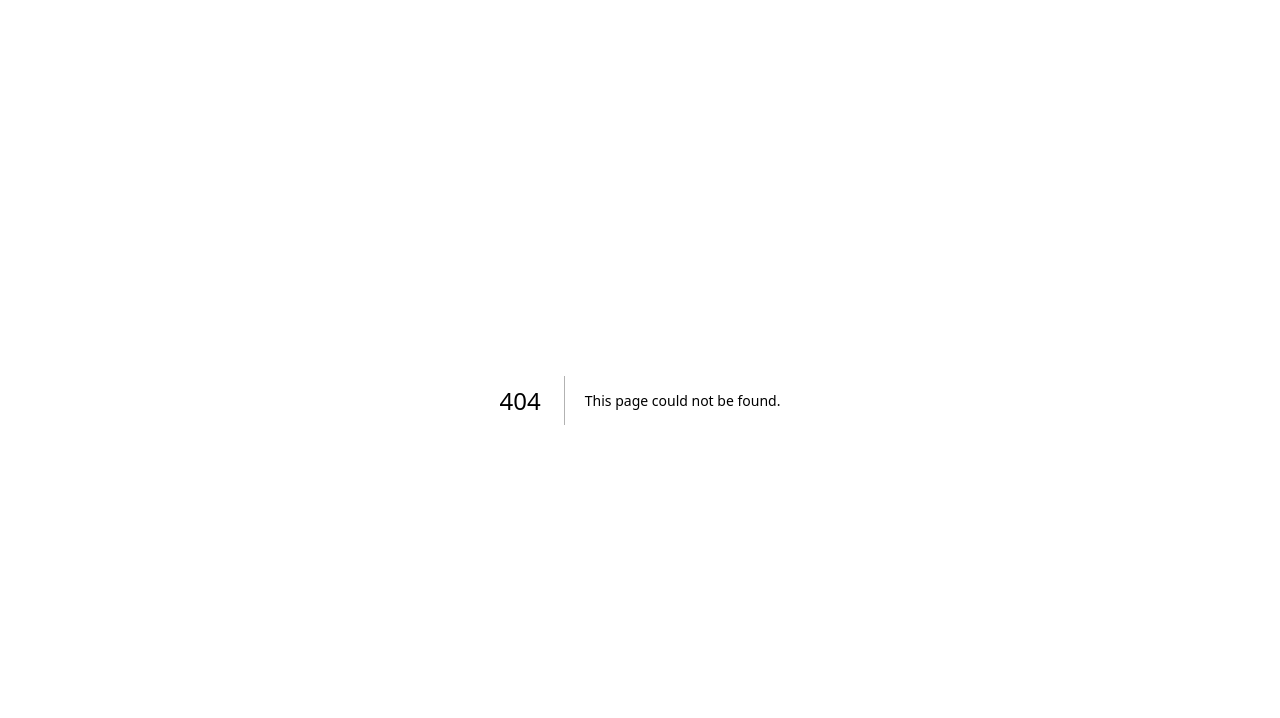
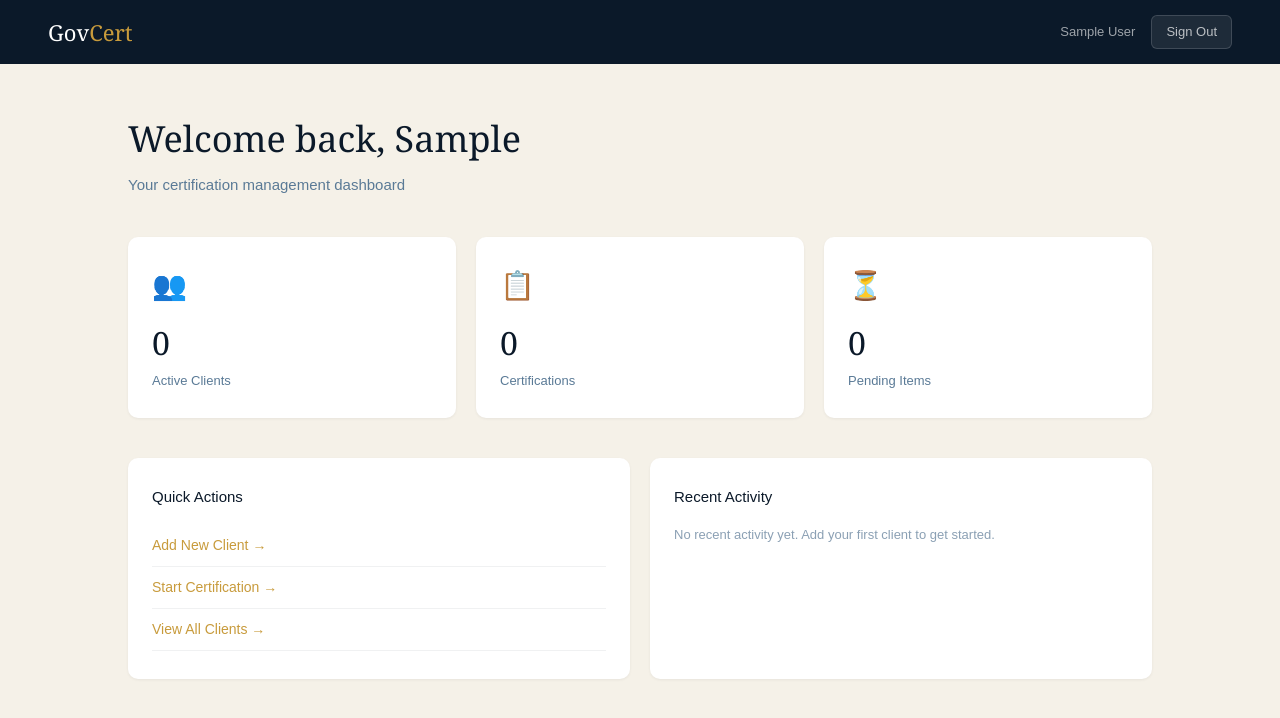
Before and after one commit to jhouse84/govcert-web, a Next.js app: page /dashboard in a window 1280 px wide. Before the commit this address had no page. Shown: the top 718 px of the page. Built offline with nearby package versions, Linux system fonts and the light colour scheme; sample sign-in values are in the browser's storage.

Commit message:
Add dashboard page

```diff
--- /dev/null
+++ b/app/dashboard/page.tsx
@@ -0,0 +1,64 @@
+"use client";
+import { useEffect, useState } from "react";
+import { useRouter } from "next/navigation";
+
+export default function DashboardPage() {
+  const router = useRouter();
+  const [user, setUser] = useState<any>(null);
+
+  useEffect(() => {
+    const token = localStorage.getItem("token");
+    const userData = localStorage.getItem("user");
+    if (!token) { router.push("/login"); return; }
+    if (userData) setUser(JSON.parse(userData));
+  }, []);
+
+  function logout() {
+    localStorage.removeItem("token");
+    localStorage.removeItem("user");
+    router.push("/login");
+  }
+
+  if (!user) return null;
+
+  return (
+    <div style={{ minHeight: "100vh", background: "#F5F1E8" }}>
+      <div style={{ background: "#0B1929", padding: "0 48px", height: 64, display: "flex", alignItems: "center", justifyContent: "space-between" }}>
+        <div style={{ fontFamily: "Georgia, serif", fontSize: 22, color: "#fff" }}>
+          Gov<span style={{ color: "#C89B3C" }}>Cert</span>
+        </div>
+        <div style={{ display: "flex", alignItems: "center", gap: 16 }}>
+          <span style={{ color: "rgba(255,255,255,.6)", fontSize: 13 }}>{user.firstName} {user.lastName}</span>
+          <button onClick={logout} style={{ padding: "6px 14px", background: "rgba(255,255,255,.08)", border: "1px solid rgba(255,255,255,.15)", borderRadius: 6, color: "rgba(255,255,255,.7)", fontSize: 13, cursor: "pointer" }}>
+            Sign Out
+          </button>
+        </div>
+      </div>
+      <div style={{ maxWidth: 1120, margin: "0 auto", padding: "48px" }}>
+        <h1 style={{ fontFamily: "Georgia, serif", fontSize: 36, color: "#0B1929", fontWeight: 400, marginBottom: 8 }}>Welcome back, {user.firstName}</h1>
+        <p style={{ color: "#5A7A96", fontSize: 15, marginBottom: 40 }}>Your certification management dashboard</p>
+        <div style={{ display: "grid", gridTemplateColumns: "repeat(3, 1fr)", gap: 20, marginBottom: 40 }}>
+          {[{ label: "Active Clients", value: "0", icon: "👥" }, { label: "Certifications", value: "0", icon: "📋" }, { label: "Pending Items", value: "0", icon: "⏳" }].map(stat => (
+            <div key={stat.label} style={{ background: "#fff", borderRadius: 10, padding: "28px 24px", boxShadow: "0 1px 3px rgba(11,25,41,.06)" }}>
+              <div style={{ fontSize: 28, marginBottom: 12 }}>{stat.icon}</div>
+              <div style={{ fontFamily: "Georgia, serif", fontSize: 32, color: "#0B1929", fontWeight: 400 }}>{stat.value}</div>
+              <div style={{ fontSize: 13, color: "#5A7A96", marginTop: 4 }}>{stat.label}</div>
+            </div>
+          ))}
+        </div>
+        <div style={{ display: "grid", gridTemplateColumns: "1fr 1fr", gap: 20 }}>
+          <div style={{ background: "#fff", borderRadius: 10, padding: "28px 24px", boxShadow: "0 1px 3px rgba(11,25,41,.06)" }}>
+            <h2 style={{ fontSize: 15, fontWeight: 500, color: "#0B1929", marginBottom: 16 }}>Quick Actions</h2>
+            {[{ label: "Add New Client", href: "/clients/new" }, { label: "Start Certification", href: "/certifications/new" }, { label: "View All Clients", href: "/clients" }].map(action => (
+              <a key={action.label} href={action.href} style={{ display: "block", padding: "10px 0", borderBottom: "1px solid rgba(11,25,41,.06)", color: "#C89B3C", fontSize: 14, textDecoration: "none", fontWeight: 500 }}>{action.label} →</a>
+            ))}
+          </div>
+          <div style={{ background: "#fff", borderRadius: 10, padding: "28px 24px", boxShadow: "0 1px 3px rgba(11,25,41,.06)" }}>
+            <h2 style={{ fontSize: 15, fontWeight: 500, color: "#0B1929", marginBottom: 16 }}>Recent Activity</h2>
+            <p style={{ color: "#8BA0B4", fontSize: 13 }}>No recent activity yet. Add your first client to get started.</p>
+          </div>
+        </div>
+      </div>
+    </div>
+  );
+}
```
